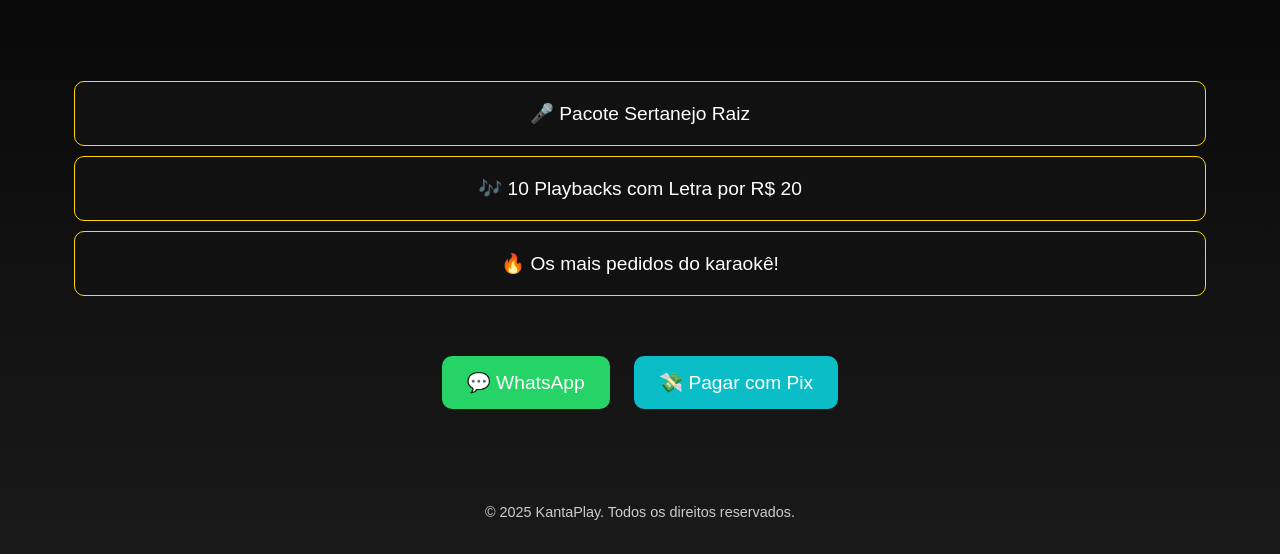
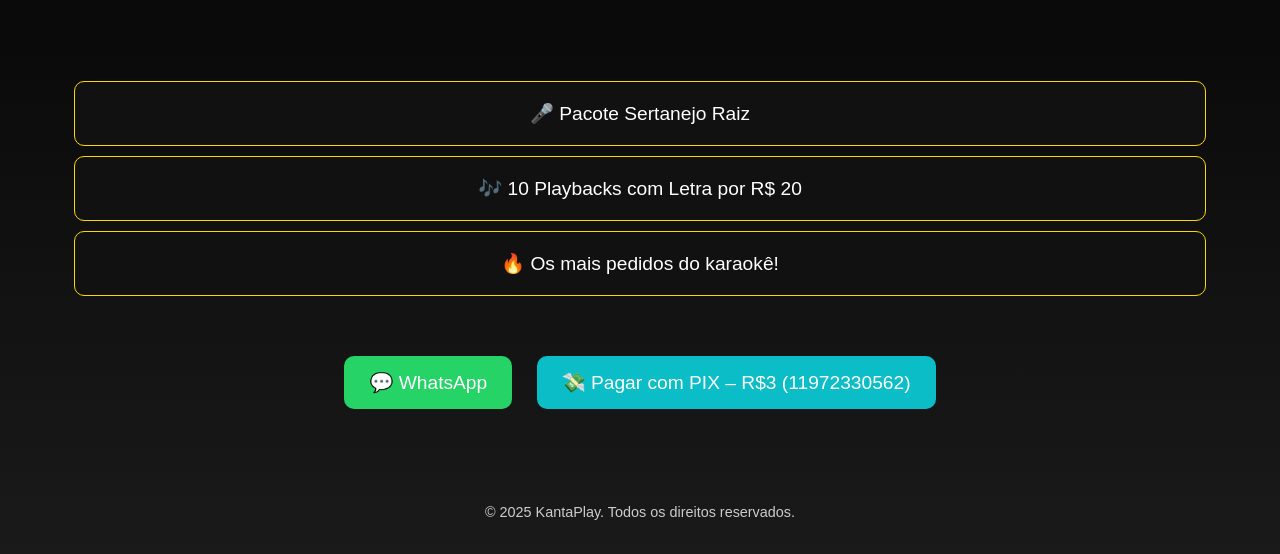
Before and after one commit to KantaPlay/KantaPlay, a plain HTML site: page index.html in a window 1280 px wide. Shown: the part 297-851 px from the top of the page. Drawn offline with Linux system fonts and the light colour scheme.

Commit message:
Update index.html

```diff
--- a/index.html
+++ b/index.html
@@ -20,7 +20,10 @@
 
     <section class="buttons">
         <a href="https://wa.me/5511972330562?text=Olá!%20Quero%20falar%20sobre%20os%20playbacks%20da%20KantaPlay!" target="_blank" class="whatsapp">💬 WhatsApp</a>
-        <a href="https://pix.pagseguro.uol.com.br/qr-code?chave=11972330562" target="_blank" class="pix">💸 Pagar com Pix</a>
+        <a href="https://www.mercadopago.com.br/checkout/v1/redirect?pref_id=SEU_LINK_AQUI" class="btn pix" target="_blank">
+  💸 Pagar com PIX – R$3 (11972330562)
+</a>
+
     </section>
 
     <footer>
```
